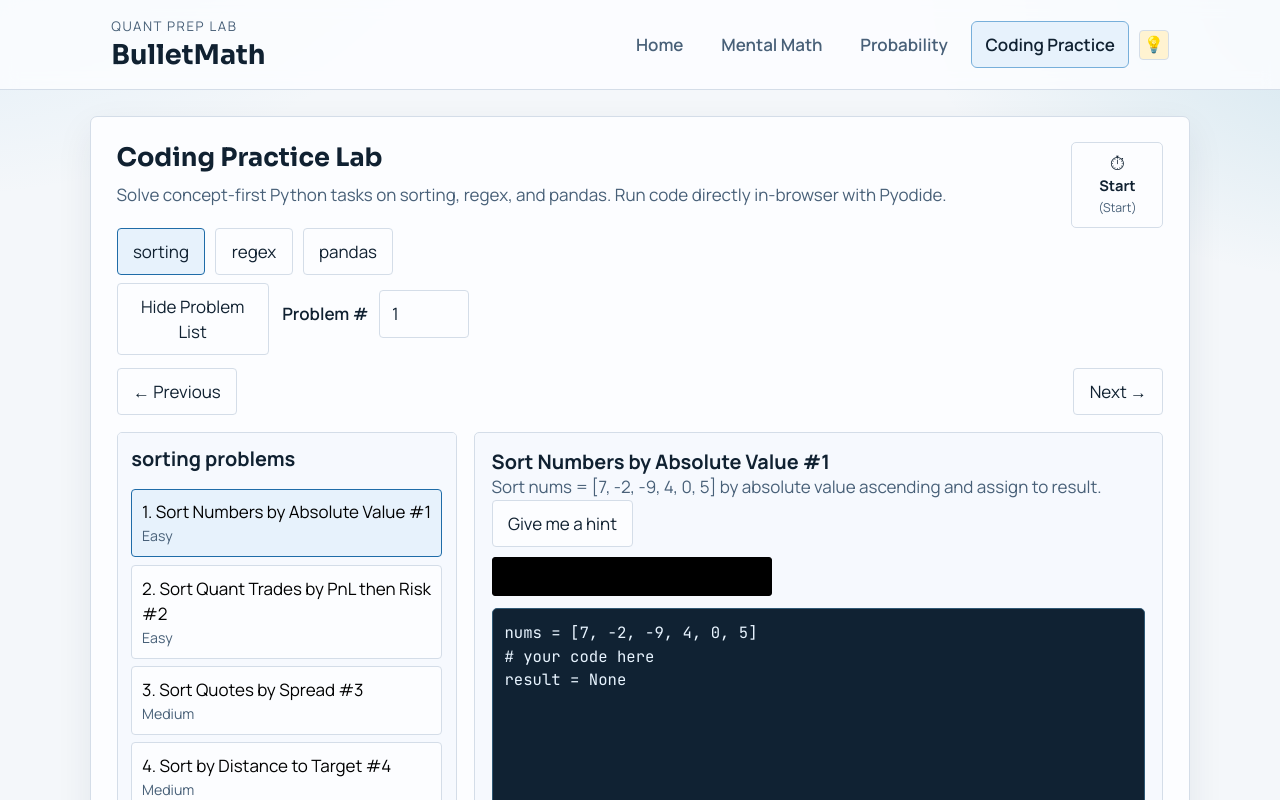
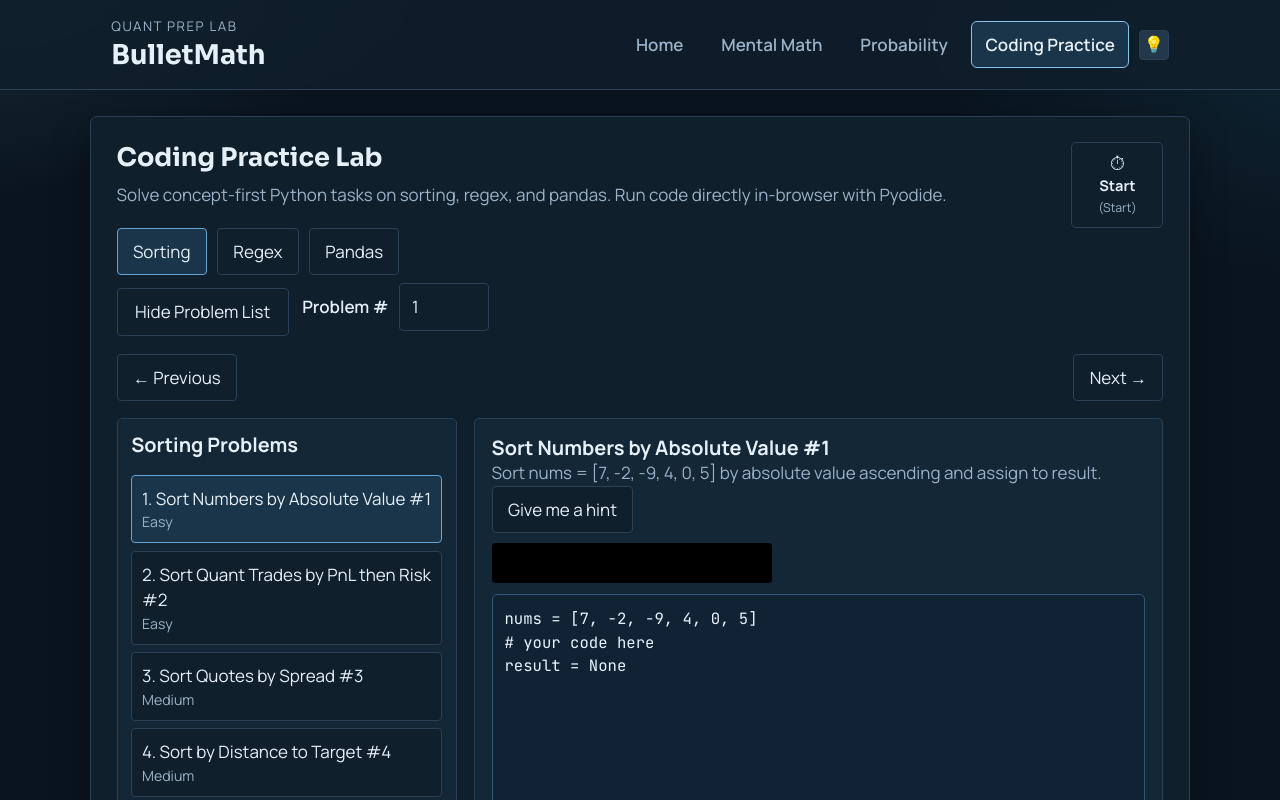
Before and after one commit to ap-gautham/bulletmath, a React (Vite) app: page /#/coding in a window 1280 px wide. Shown: the top 800 px of the page. Built offline with nearby package versions, Linux system fonts and the light colour scheme.

Commit message:
Default dark theme and refine coding controls

```diff
--- a/src/App.css
+++ b/src/App.css
@@ -511,9 +511,10 @@ th {
 }
 
 .coding-list-toggle {
-  width: 152px;
-  min-width: 152px;
+  width: 172px;
+  min-width: 172px;
   text-align: center;
+  white-space: nowrap;
 }
 
 .coding-toolbar-left {
@@ -601,6 +602,7 @@ th {
 
 .problem-list h3 {
   margin: 0 0 0.25rem;
+  color: var(--text-strong);
 }
 
 .problem-group {
@@ -625,6 +627,7 @@ th {
   cursor: pointer;
   display: grid;
   text-align: left;
+  color: var(--text-strong);
 }
 
 .problem-item small {
@@ -732,6 +735,10 @@ th {
   background: #24384b;
 }
 
+.question-actions-after-choices {
+  margin-top: 1rem;
+}
+
 .site-footer {
   border-top: 1px solid var(--border);
   padding: 1rem 1.25rem 1.2rem;
@@ -809,9 +816,4 @@ th {
     align-items: stretch;
   }
 
-  .coding-list-toggle {
-    width: 100%;
-    min-width: 100%;
-  }
-
 }
--- a/src/components/Navbar.jsx
+++ b/src/components/Navbar.jsx
@@ -11,7 +11,7 @@ const navItems = [
 function Navbar() {
   const [theme, setTheme] = useState(() => {
     const saved = localStorage.getItem('bulletmath-theme')
-    return saved === 'dark' ? 'dark' : 'light'
+    return saved === 'light' ? 'light' : 'dark'
   })
 
   useEffect(() => {
--- a/src/pages/CodingPractice.jsx
+++ b/src/pages/CodingPractice.jsx
@@ -3,6 +3,11 @@ import { codingProblems, codingProblemsByTopic } from '../data/codingProblems'
 import { getRuntimeState, initPyodide, runPythonSnippet } from '../utils/pyodideRunner'
 
 const topicOrder = ['sorting', 'regex', 'pandas']
+const topicLabels = {
+  sorting: 'Sorting',
+  regex: 'Regex',
+  pandas: 'Pandas',
+}
 
 function CodingPractice() {
   const [selectedTopic, setSelectedTopic] = useState(topicOrder[0])
@@ -161,7 +166,7 @@ function CodingPractice() {
             className={selectedTopic === topic ? 'chip chip-active' : 'chip'}
             onClick={() => switchTopic(topic)}
           >
-            {topic}
+            {topicLabels[topic]}
           </button>
         ))}
       </div>
@@ -215,7 +220,7 @@ function CodingPractice() {
       <div className={`coding-grid ${showProblemList ? '' : 'coding-grid-list-hidden'}`}>
         {showProblemList && (
           <aside className="problem-list">
-            <h3>{selectedTopic} problems</h3>
+            <h3>{topicLabels[selectedTopic]} Problems</h3>
             <div className="problem-group">
               {topicProblems.map((problem, index) => (
                 <button
```
